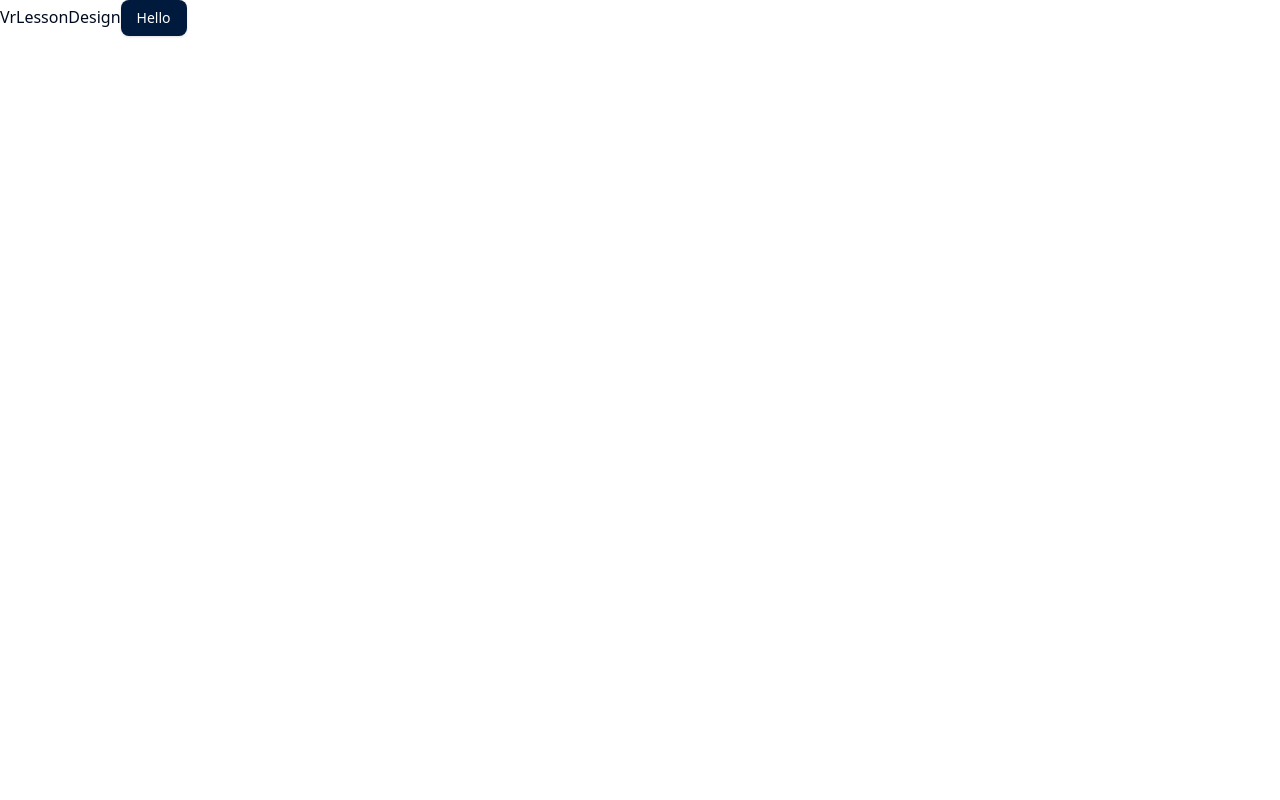
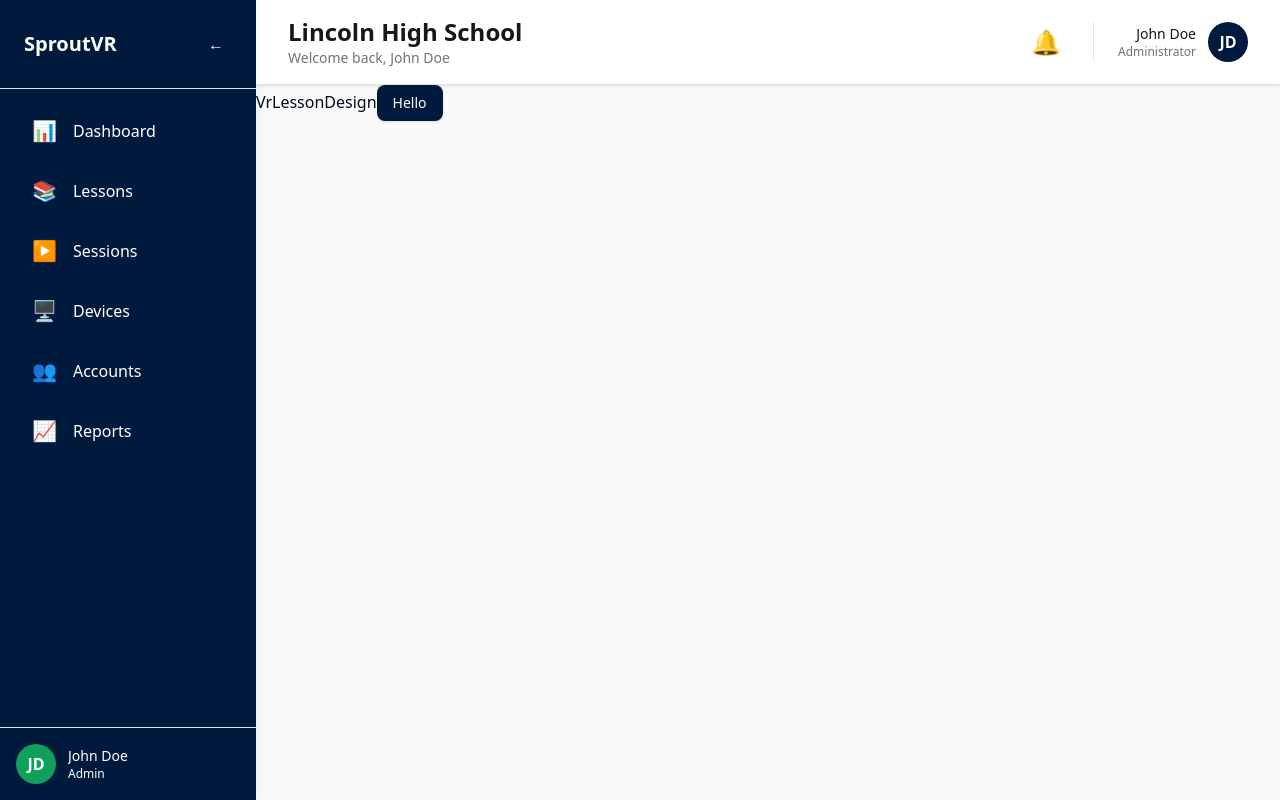
Before and after one commit to SproutVR-FA25SE198/sproutvr_school_desktop_client, a React (Vite) app: page / in a window 1280 px wide. Built offline with nearby package versions, Linux system fonts and the light colour scheme.

Commit message:
add: teacher side layout

```diff
--- /dev/null
+++ b/src/core/layouts/teacher-side/components/sidebar.tsx
@@ -0,0 +1,65 @@
+'use client';
+import { useState } from 'react';
+import { Link } from 'react-router-dom';
+
+interface NavItem {
+  label: string;
+  href: string;
+  icon: string;
+}
+
+const navItems: NavItem[] = [
+  { label: 'Dashboard', href: '/dashboard', icon: '📊' },
+  { label: 'Lessons', href: '/lessons', icon: '📚' },
+  { label: 'Sessions', href: '/sessions', icon: '▶️' },
+  { label: 'Devices', href: '/devices', icon: '🖥️' },
+  { label: 'Accounts', href: '/accounts', icon: '👥' },
+  { label: 'Reports', href: '/reports', icon: '📈' },
+];
+
+export function Sidebar() {
+  const [isOpen, setIsOpen] = useState(true);
+
+  return (
+    <aside
+      className={`${
+        isOpen ? 'w-64' : 'w-20'
+      } bg-primary text-white transition-all duration-300 flex flex-col h-screen shadow-lg`}
+    >
+      {/* Logo */}
+      <div className='p-6 border-b border-primary-light flex items-center justify-between'>
+        {isOpen && <h2 className='text-xl font-bold'>SproutVR</h2>}
+        <button onClick={() => setIsOpen(!isOpen)} className='p-2 hover:bg-primary-light rounded-lg transition-colors'>
+          {isOpen ? '←' : '→'}
+        </button>
+      </div>
+
+      {/* Navigation */}
+      <nav className='flex-1 p-4 space-y-2'>
+        {navItems.map((item) => (
+          <Link
+            key={item.href}
+            to={item.href}
+            className='flex items-center gap-4 px-4 py-3 rounded-lg hover:bg-primary-light transition-colors group'
+          >
+            <span className='text-xl'>{item.icon}</span>
+            {isOpen && <span className='font-medium'>{item.label}</span>}
+          </Link>
+        ))}
+      </nav>
+
+      {/* User profile */}
+      <div className='p-4 border-t border-primary-light'>
+        <div className='flex items-center gap-3'>
+          <div className='w-10 h-10 bg-secondary rounded-full flex items-center justify-center font-bold'>JD</div>
+          {isOpen && (
+            <div className='flex-1 min-w-0'>
+              <p className='text-sm font-medium truncate'>John Doe</p>
+              <p className='text-xs text-primary-light truncate'>Admin</p>
+            </div>
+          )}
+        </div>
+      </div>
+    </aside>
+  );
+}
--- /dev/null
+++ b/src/core/layouts/teacher-side/components/top-bar.tsx
@@ -0,0 +1,46 @@
+'use client';
+
+interface TopBarProps {
+  schoolName: string;
+  userName: string;
+  notificationCount?: number;
+}
+
+export function TopBar({ schoolName, userName, notificationCount = 3 }: TopBarProps) {
+  return (
+    <div className='bg-white border-b border-neutral-200 px-8 py-4 flex items-center justify-between shadow-sm'>
+      {/* Left side - School name */}
+      <div>
+        <h1 className='text-2xl font-bold text-neutral-900'>{schoolName}</h1>
+        <p className='text-sm text-neutral-500'>Welcome back, {userName}</p>
+      </div>
+
+      {/* Right side - Notifications and user */}
+      <div className='flex items-center gap-6'>
+        {/* Notifications */}
+        <button className='relative p-2 hover:bg-neutral-100 rounded-lg transition-colors'>
+          <span className='text-2xl'>🔔</span>
+          {notificationCount > 0 && (
+            <span className='absolute top-0 right-0 w-5 h-5 bg-error text-white text-xs rounded-full flex items-center justify-center font-bold'>
+              {notificationCount}
+            </span>
+          )}
+        </button>
+
+        {/* User avatar */}
+        <div className='flex items-center gap-3 pl-6 border-l border-neutral-200'>
+          <div className='text-right'>
+            <p className='text-sm font-medium text-neutral-900'>{userName}</p>
+            <p className='text-xs text-neutral-500'>Administrator</p>
+          </div>
+          <div className='w-10 h-10 bg-primary rounded-full flex items-center justify-center text-white font-bold'>
+            {userName
+              .split(' ')
+              .map((n) => n[0])
+              .join('')}
+          </div>
+        </div>
+      </div>
+    </div>
+  );
+}
--- /dev/null
+++ b/src/core/layouts/teacher-side/teacher-side-layout.tsx
@@ -0,0 +1,19 @@
+import { Outlet } from 'react-router-dom';
+import { TopBar } from './components/top-bar';
+import { Sidebar } from './components/sidebar';
+
+const TeacherSideLayout = ({ children }: { children?: React.ReactNode }) => {
+  return (
+    <div className='flex h-screen bg-neutral-50'>
+      {/* Sidebar */}
+      <Sidebar />
+      <div className='flex-1 flex flex-col overflow-hidden'>
+        {/* Top bar */}
+        <TopBar schoolName='Lincoln High School' userName='John Doe' notificationCount={3} />
+        <main className=' h-[calc(100vh-80px)]'>{children || <Outlet />}</main>
+      </div>
+    </div>
+  );
+};
+
+export default TeacherSideLayout;
--- a/src/core/routes/AppRouter.tsx
+++ b/src/core/routes/AppRouter.tsx
@@ -2,11 +2,14 @@
 import { HashRouter as Router, Routes, Route } from 'react-router-dom';
 import VrLessonDesign from '../../features/vr-lessons/pages/VrLessonDesign';
 import routes from '../configs/routes';
+import TeacherSideLayout from '../layouts/teacher-side/teacher-side-layout';
 
 export const AppRouter = () => (
   <Router>
-    <Routes>
-      <Route path={routes.home} element={<VrLessonDesign />} />
-    </Routes>
+    <TeacherSideLayout>
+      <Routes>
+        <Route path={routes.home} element={<VrLessonDesign />} />
+      </Routes>
+    </TeacherSideLayout>
   </Router>
 );
```
Also changed, not shown: src/core/layouts/teacher-side-layout.tsx (deleted).
